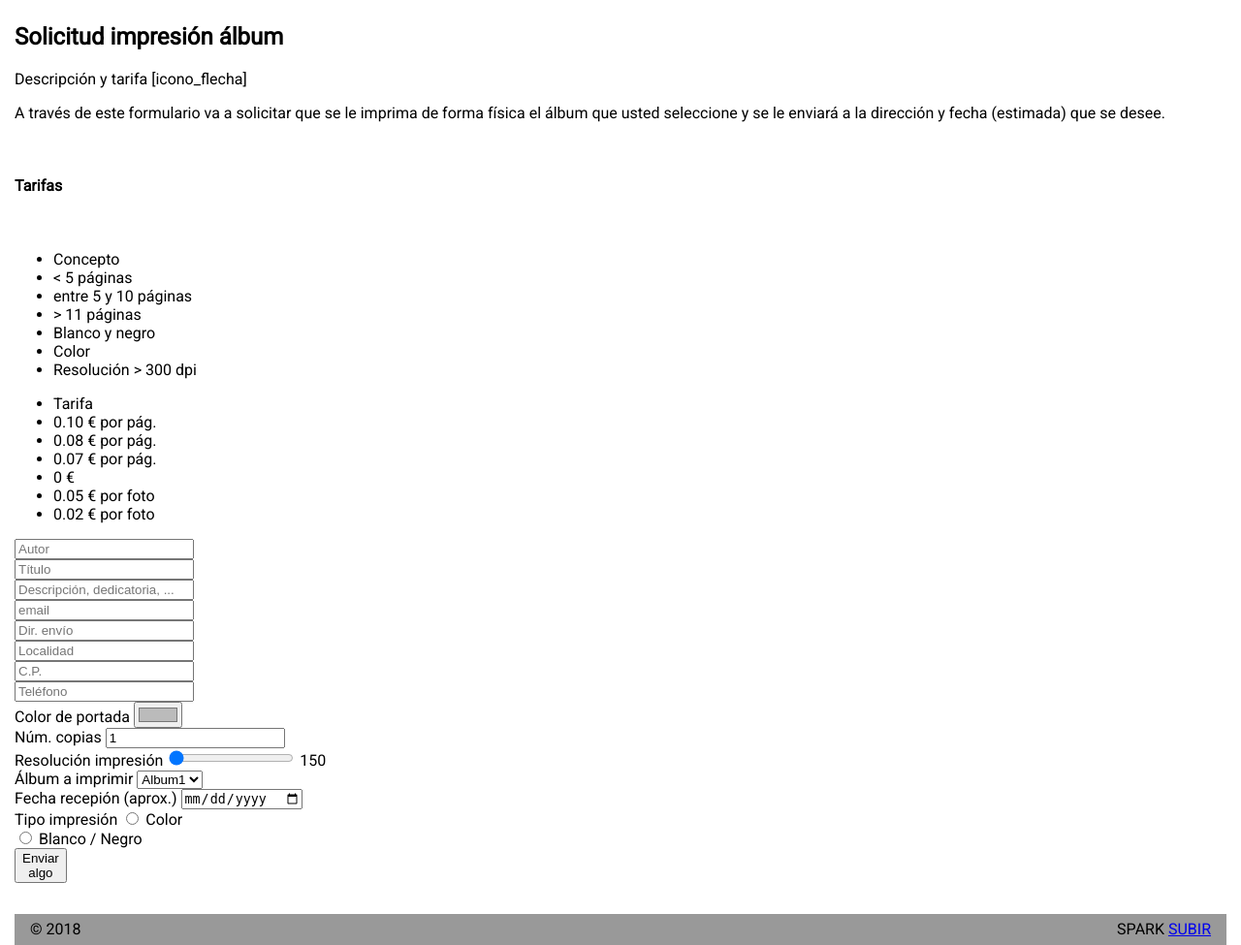
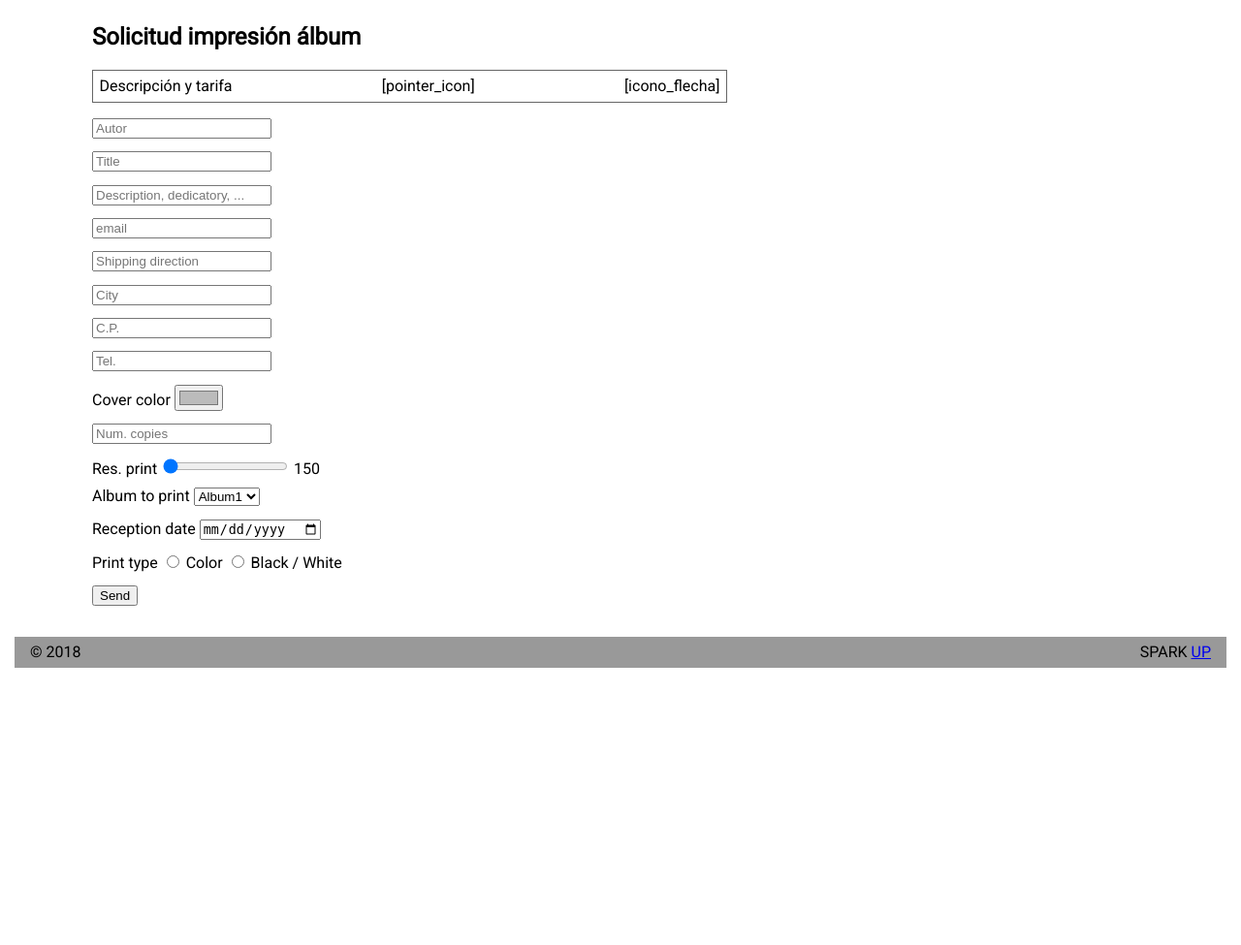
Before and after one commit to AllRacs/daw-destello, a PHP site: page /album_form_solicitud.html in a window 1280 px wide. Shown: the part 68-1043 px from the top of the page at 97% size. After the commit the page ends 757 px from the top, so only its background shows below. Run offline with PHP 8.4, Linux system fonts and the light colour scheme.

Commit message:
album_form_solicitud css done TO DO: icons

```diff
--- a/album_form_solicitud.html
+++ b/album_form_solicitud.html
@@ -5,6 +5,7 @@
         <title>Spark - Fotos, fotos y m&aacute;s fotos</title>
         <link href="https://fonts.googleapis.com/css?family=Roboto" rel="stylesheet">
         <link rel="stylesheet" href="css/general.css">
+        <link rel="stylesheet" href="css/main_album_form_solicitud.css">
     </head>
     <body>
         <header>
@@ -41,79 +42,89 @@
 
         <main>
             <h2>Solicitud impresi&oacute;n &aacute;lbum</h2>
-            <div>
+            <label for="check_info">
                 <label>Descripci&oacute;n y tarifa</label>
+                <span>[pointer_icon]</span>
                 <span id="icon_row">[icono_flecha]</span>
-            </div>
+            </label>
+            <input type="checkbox" id="check_info" value="">
             <div id="box_info">
                 <p>A través de este formulario va a solicitar que se le imprima de forma física el álbum que usted seleccione y se le enviará a la dirección y fecha (estimada) que se desee.</p>
-                <br>
-                <h4>Tarifas</h4>
-                <br>
-                <ul id="lista_concepto">
-                    <li>Concepto</li>
-                    <li>&lt; 5 p&aacute;ginas</li>
-                    <li>entre 5 y 10 p&aacute;ginas</li>
-                    <li>&gt; 11 p&aacute;ginas</li>
-                    <li>Blanco y negro</li>
-                    <li>Color</li>
-                    <li>Resoluci&oacute;n &gt; 300 dpi</li>
-                </ul>
-                <ul id="lista_tarifa">
-                    <li>Tarifa</li>
-                    <li>0.10 &euro; por p&aacute;g.</li>
-                    <li>0.08 &euro; por p&aacute;g.</li>
-                    <li>0.07 &euro; por p&aacute;g.</li>
-                    <li>0 &euro;</li>
-                    <li>0.05 &euro; por foto</li>
-                    <li>0.02 &euro; por foto</li>
-                </ul>
+                <h4>Prices</h4>
+                <table id="lista_concepto">
+                    <tr>
+                        <td>Concept</td>
+                        <td>Price</td>
+                    </tr>
+                    <tr>
+                        <td>&lt; 5 pages</td>
+                        <td>0.10 &euro;/page</td>
+                    </tr>
+                    <tr>
+                        <td>between 5 and 10 pages</td>
+                        <td>0.08 &euro;/page</td>
+                    </tr>
+                    <tr>
+                        <td>&gt; 11 pages</td>
+                        <td>0.07 &euro;/page</td>
+                    </tr>
+                    <tr>
+                        <td>Black and white</td>
+                        <td>0.03 &euro;/image</td>
+                    </tr>
+                    <tr>
+                        <td>Colored</td>
+                        <td>0.05 &euro;/image</td>
+                    </tr>
+                    <tr>
+                        <td>Resolution &gt; 300 dpi</td>
+                        <td>0.02 &euro;/image</td>
+                    </tr>
+                </table>
             </div>
             <form action="album_respuesta.html">
                 <input type="text" placeholder="Autor" required>
                 <br>
-                <input type="text" placeholder="T&iacute;tulo" required>
+                <input type="text" placeholder="Title" required>
                 <br>
-                <input type="text" placeholder="Descripci&oacute;n, dedicatoria, ...">
+                <input type="text" placeholder="Description, dedicatory, ...">
                 <br>
                 <input type="text" placeholder="email" required>
                 <br>
-                <input type="text" placeholder="Dir. env&iacute;o" required>
+                <input type="text" placeholder="Shipping direction" required>
                 <br>
-                <input type="text" placeholder="Localidad" required>
+                <input type="text" placeholder="City" required>
                 <br>
                 <input type="text" placeholder="C.P." required>
                 <br>
-                <input type="text" placeholder="Tel&eacute;fono">
+                <input type="text" placeholder="Tel.">
                 <br>
-                <label>Color de portada</label>
-                <input type="color" name="color_portada" value="#bbbbbb">
+                <label>Cover color</label>
+                <input type="color" name="color_cover" value="#bbbbbb">
                 <br>
-                <label>N&uacute;m. copias</label>
-                <input type="number" name="num_copias" value="1" step="1" min="1">
+                <input type="number" name="num_copies" placeholder="Num. copies" step="1" min="1">
                 <br>
-                <label>Resoluci&oacute;n impresi&oacute;n</label>
+                <label>Res. print</label>
                 <input type="range" name="resolucion" id="input_res" value="150" step="150" min="150" max="900"
                        onchange="document.getElementById('output_res').textContent = value">
                 <output name="result" id="output_res">150</output>
                 <br>
-                <label>&Aacute;lbum a imprimir</label>
+                <label>Album to print</label>
                 <select name="album_selector" id="album_selector" required>
                     <option value="album1">Album1</option>
                     <option value="album2">Album2</option>
                     <option value="album3">Album3</option>
                 </select>
                 <br>
-                <label>Fecha recepi&oacute;n (aprox.)</label>
-                <input type="date" name="fecha_recepcion">
+                <label>Reception date</label>
+                <input type="date" name="recep_date">
                 <br>
-                <label>Tipo impresi&oacute;n</label>
+                <label>Print type</label>
                 <label><input type="radio" name="color_bw" value="color"> Color</label>
-                <br>
-                <label><input type="radio" name="color_bw" value="bnw"> Blanco / Negro</label>
+                <label><input type="radio" name="color_bw" value="bnw"> Black / White</label>
                 <br>
                 <!--<input type="submit" name="enviar_form_impresion" value="Enviar">-->
-                <button type="submit" name="boton_solicitud_enviar">Enviar<br />algo</button>
+                <button type="submit" name="boton_solicitud_enviar">Send</button>
             </form>
         </main>
 
@@ -123,7 +134,7 @@
             </div>
             <div class="footer_items">
                 <span>SPARK </span>
-                <a href="#" class="icon_row_up">SUBIR</a>
+                <a href="#" class="icon_row_up">UP</a>
             </div>
         </footer>
     </body>
--- /dev/null
+++ b/css/main_album_form_solicitud.css
@@ -0,0 +1,61 @@
+main {
+    margin-left: 5em;
+}
+
+main > h2 + label {
+    border: 1px solid #666;
+    display: flex;
+    flex-direction: row;
+    justify-content: space-between;
+    width: 40em;
+    padding: 0.4em;
+    cursor: pointer;
+}
+
+#check_info {
+    display: none;
+}
+
+#box_info {
+    display: none;
+    width: 40em;
+    padding: 0.4em;
+    border: 1px solid #666;
+}
+
+#box_info > h4 {
+    margin: 0.5em;
+}
+
+#check_info:checked + #box_info {
+    display: block;
+}
+
+#lista_concepto {
+    margin: 0 0 1em 1em;
+}
+
+#lista_concepto td {
+    padding: 0.3em;
+    border-bottom: 1px solid #666;
+}
+
+#lista_concepto td:first-of-type {
+    border-right: 1px solid #666;
+}
+
+main > form {
+    margin-top: 1em;
+}
+
+main > form > input {
+    margin-bottom: 1em
+}
+
+main > form > select {
+    margin-bottom: 1em;
+}
+
+main > form > button {
+    margin-top: 1em;
+}
--- a/css/main_registro.css
+++ b/css/main_registro.css
@@ -52,3 +52,9 @@ body > main > section > form > span {
 body > main > section > form > span > button {
     margin-left: 1em;
 }
+
+#have_an_acc {
+    cursor: pointer;
+    text-decoration: underline;
+    color: #119;
+}
```
Also changed, not shown: registro.html (+6 -6 lines).
